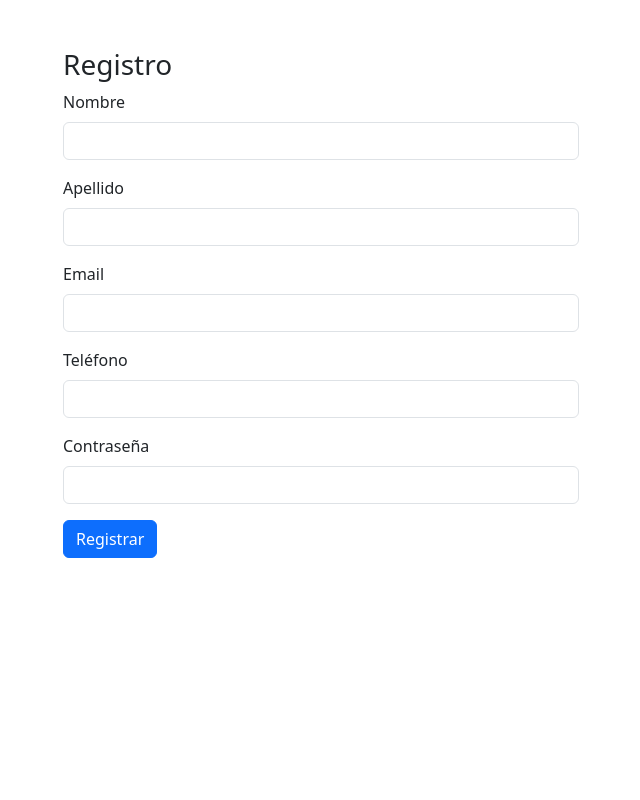
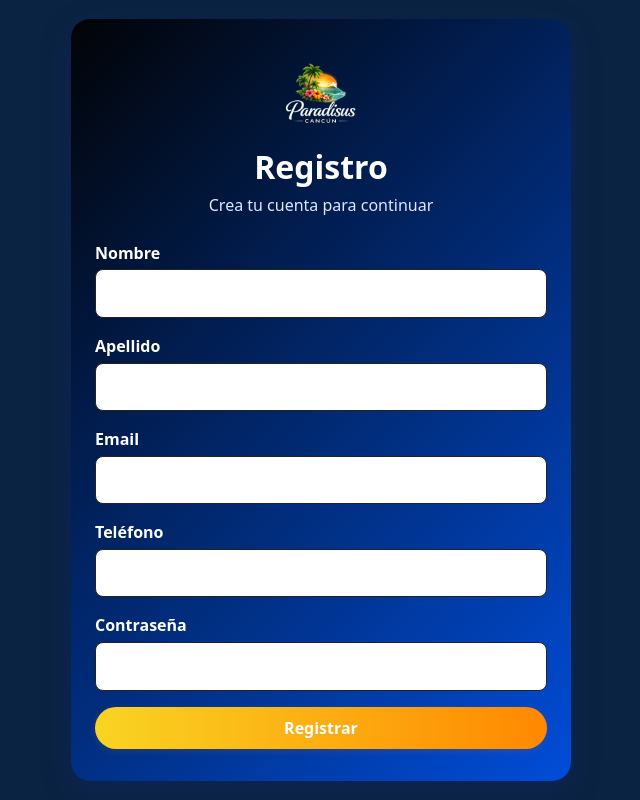
Before and after one commit to mateojaramillo1/Angularproyect, an Angular app: page /register in a window 1280 px wide. Shown: the whole page, without its empty margins (319-959 px from the left). Built offline with nearby package versions, Linux system fonts and the light colour scheme.

Commit message:
ajustes al fronted

```diff
--- a/src/app/formulariohabitacion/formulariohabitacion.component.css
+++ b/src/app/formulariohabitacion/formulariohabitacion.component.css
@@ -0,0 +1,113 @@
+.form-page-bg {
+	min-height: calc(100vh - 90px);
+	padding: 7rem 1rem 2rem;
+	display: flex;
+	justify-content: center;
+	background: #0a2342;
+}
+
+.form-card {
+	width: 100%;
+	max-width: 620px;
+	background: linear-gradient(135deg, #020305 0%, #004dd9 100%);
+	border-radius: 1.2rem;
+	box-shadow: 0 10px 30px rgba(31, 38, 135, 0.25);
+	padding: 2rem 1.5rem;
+	color: #fff;
+}
+
+.form-header {
+	text-align: center;
+	margin-bottom: 1.5rem;
+}
+
+.form-logo {
+	width: 90px;
+	margin-bottom: 0.5rem;
+}
+
+.form-header h2 {
+	margin: 0;
+	font-size: 2rem;
+	font-weight: 700;
+}
+
+.form-header p {
+	margin-top: 0.3rem;
+	margin-bottom: 0;
+	color: #e0e6ff;
+}
+
+.form-body {
+	width: 100%;
+}
+
+.form-input-group {
+	display: flex;
+	flex-direction: column;
+	margin-bottom: 1rem;
+}
+
+.form-input-group label {
+	margin-bottom: 0.3rem;
+	font-weight: 600;
+}
+
+.form-input {
+	width: 100%;
+	border: 1.5px solid #222;
+	border-radius: 8px;
+	padding: 0.7rem 1rem;
+	font-size: 1rem;
+	background: #fff;
+	color: #222;
+	outline: none;
+	transition: border 0.2s;
+}
+
+.form-input:focus {
+	border: 1.5px solid #0000ff;
+}
+
+.field-error {
+	margin-top: 0.25rem;
+	color: #ffd7d7;
+	font-size: 0.85rem;
+}
+
+.form-submit-btn {
+	width: 100%;
+	min-height: 42px;
+	font-size: 1rem;
+	font-weight: 700;
+	color: #fff;
+	background: linear-gradient(90deg, #f9d423 0%, #ff8800 100%);
+	border: none;
+	border-radius: 1000px;
+	box-shadow: 0 2px 8px rgba(255, 136, 0, 0.13);
+	cursor: pointer;
+	transition: background 0.2s;
+}
+
+.form-submit-btn:hover:not(:disabled) {
+	background: linear-gradient(90deg, #ff8800 0%, #f9d423 100%);
+}
+
+.form-submit-btn:disabled {
+	opacity: 0.8;
+	cursor: not-allowed;
+}
+
+.result-wrapper {
+	margin-top: 1rem;
+}
+
+@media (max-width: 768px) {
+	.form-page-bg {
+		padding-top: 6rem;
+	}
+
+	.form-header h2 {
+		font-size: 1.6rem;
+	}
+}
--- a/src/app/formulariohabitacion/formulariohabitacion.component.html
+++ b/src/app/formulariohabitacion/formulariohabitacion.component.html
@@ -1,62 +1,62 @@
 <app-menu></app-menu>
-<div class="container my-5">
-    <div class="row">
-        <div class="col-12 col-md-8">
-            <h2>Registro De Habitacion En El Sistema</h2>
-            <hr>
-            <form [formGroup]="formulario" (ngSubmit)="procesarDatos()">
+<div class="form-page-bg">
+    <div class="form-card">
+        <div class="form-header">
+            <img src="../../assets/LOGO.png" alt="Logo" class="form-logo">
+            <h2>Registro de Habitación</h2>
+            <p>Completa los datos para crear una nueva habitación</p>
+        </div>
 
-                <div class="mb-3">
-                    <label class="form-label">Nombre:</label>
-                    <input type="text" class="form-control" formControlName="nombre">
-                    <small class="text-danger" *ngIf="formulario.get('nombre')?.invalid && formulario.get('nombre')?.touched">
+        <form [formGroup]="formulario" (ngSubmit)="procesarDatos()" class="form-body">
+            <div class="form-input-group">
+                <label>Nombre</label>
+                <input type="text" class="form-input" formControlName="nombre">
+                <small class="field-error" *ngIf="formulario.get('nombre')?.invalid && formulario.get('nombre')?.touched">
                     El nombre es obligatorio (mínimo 3 caracteres).
                 </small>
             </div>
 
-                <div class="mb-3">
-                    <label class="form-label">Foto:</label>
-                    <input type="text" class="form-control" formControlName="foto">
-                    <small class="text-danger" *ngIf="formulario.get('foto')?.invalid && formulario.get('foto')?.touched">
+            <div class="form-input-group">
+                <label>Foto</label>
+                <input type="text" class="form-input" formControlName="foto">
+                <small class="field-error" *ngIf="formulario.get('foto')?.invalid && formulario.get('foto')?.touched">
                     La URL de la foto es obligatoria.
                 </small>
             </div>
 
-                <div class="mb-3">
-                    <label class="form-label">Descripcion:</label>
-                    <input type="text" class="form-control" formControlName="descripcion">
-                    <small class="text-danger" *ngIf="formulario.get('descripcion')?.invalid && formulario.get('descripcion')?.touched">
+            <div class="form-input-group">
+                <label>Descripción</label>
+                <input type="text" class="form-input" formControlName="descripcion">
+                <small class="field-error" *ngIf="formulario.get('descripcion')?.invalid && formulario.get('descripcion')?.touched">
                     La descripción es obligatoria (mínimo 10 caracteres).
                 </small>
             </div>
 
-                <div class="mb-3">
-                    <label class="form-label">Precio Noche:</label>
-                    <input type="number" class="form-control" formControlName="precio">
-                    <small class="text-danger" *ngIf="formulario.get('precio')?.invalid && formulario.get('precio')?.touched">
+            <div class="form-input-group">
+                <label>Precio Noche</label>
+                <input type="number" class="form-input" formControlName="precio">
+                <small class="field-error" *ngIf="formulario.get('precio')?.invalid && formulario.get('precio')?.touched">
                     El precio debe ser mayor a 0.
                 </small>
             </div>
-                <div class="mb-3">
-                    <label class="form-label">Numero De Personas:</label>
-                    <input type="number" class="form-control" formControlName="numeropersonas" min="1" max="20" step="1">
-                    <small class="text-danger" *ngIf="formulario.get('numeropersonas')?.invalid && formulario.get('numeropersonas')?.touched">
+
+            <div class="form-input-group">
+                <label>Número de Personas</label>
+                <input type="number" class="form-input" formControlName="numeropersonas" min="1" max="20" step="1">
+                <small class="field-error" *ngIf="formulario.get('numeropersonas')?.invalid && formulario.get('numeropersonas')?.touched">
                     El número de personas debe estar entre 1 y 20.
                 </small>
             </div>
-                <button type="submit" class="btn btn-primary w-100" [disabled]="cargandoRegistro">
+
+            <button type="submit" class="form-submit-btn" [disabled]="cargandoRegistro">
                 {{ cargandoRegistro ? 'Registrando...' : 'Registrar' }}
             </button>
 
-                <div class="mt-3" *ngIf="mensajeRegistro">
+            <div class="result-wrapper" *ngIf="mensajeRegistro">
                 <div class="alert" [ngClass]="registroExitoso ? 'alert-success' : 'alert-danger'">
                     {{ mensajeRegistro }}
                 </div>
             </div>
         </form>
     </div>
-        <div class="col-12 col-md-4 align-self-center">
-            <img src="" alt="" class="img-fluid w-100">
 </div>
-    </div>
-</div>
--- a/src/app/register/register.component.css
+++ b/src/app/register/register.component.css
@@ -1,2 +1,89 @@
-/* basic layout */
-.container { max-width: 540px; }
+.register-page-bg {
+	min-height: 100vh;
+	display: flex;
+	align-items: center;
+	justify-content: center;
+	background: #0a2342;
+	padding: 1rem;
+}
+
+.register-card {
+	width: 100%;
+	max-width: 500px;
+	background: linear-gradient(135deg, #020305 0%, #004dd9 100%);
+	border-radius: 1.2rem;
+	box-shadow: 0 10px 30px rgba(31, 38, 135, 0.25);
+	padding: 2rem 1.5rem;
+	color: #fff;
+}
+
+.register-header {
+	text-align: center;
+	margin-bottom: 1.5rem;
+}
+
+.register-logo {
+	width: 90px;
+	margin-bottom: 0.4rem;
+}
+
+.register-header h3 {
+	margin: 0;
+	font-size: 2rem;
+	font-weight: 700;
+}
+
+.register-header p {
+	margin-top: 0.4rem;
+	margin-bottom: 0;
+	color: #e0e6ff;
+}
+
+.register-form {
+	width: 100%;
+}
+
+.register-input-group {
+	display: flex;
+	flex-direction: column;
+	margin-bottom: 1rem;
+}
+
+.register-input-group label {
+	margin-bottom: 0.3rem;
+	font-weight: 600;
+}
+
+.register-input {
+	width: 100%;
+	border: 1.5px solid #222;
+	border-radius: 8px;
+	padding: 0.7rem 1rem;
+	font-size: 1rem;
+	background: #fff;
+	color: #222;
+	outline: none;
+	transition: border 0.2s;
+}
+
+.register-input:focus {
+	border: 1.5px solid #0000ff;
+}
+
+.register-submit-btn {
+	width: 100%;
+	min-height: 42px;
+	font-size: 1rem;
+	font-weight: 700;
+	color: #fff;
+	background: linear-gradient(90deg, #f9d423 0%, #ff8800 100%);
+	border: none;
+	border-radius: 1000px;
+	box-shadow: 0 2px 8px rgba(255, 136, 0, 0.13);
+	cursor: pointer;
+	transition: background 0.2s;
+}
+
+.register-submit-btn:hover {
+	background: linear-gradient(90deg, #ff8800 0%, #f9d423 100%);
+}
--- a/src/app/register/register.component.html
+++ b/src/app/register/register.component.html
@@ -1,27 +1,35 @@
-<div class="container mt-5">
+<div class="register-page-bg">
+  <div class="register-card">
+    <div class="register-header">
+      <img src="../../assets/LOGO.png" alt="Logo" class="register-logo">
       <h3>Registro</h3>
-  <form [formGroup]="form" (ngSubmit)="submit()">
-    <div class="mb-3">
-      <label class="form-label">Nombre</label>
-      <input class="form-control" formControlName="nombre" />
+      <p>Crea tu cuenta para continuar</p>
     </div>
-    <div class="mb-3">
-      <label class="form-label">Apellido</label>
-      <input class="form-control" formControlName="apellido" />
+
+    <form [formGroup]="form" (ngSubmit)="submit()" class="register-form">
+      <div class="register-input-group">
+        <label>Nombre</label>
+        <input class="register-input" formControlName="nombre" />
       </div>
-    <div class="mb-3">
-      <label class="form-label">Email</label>
-      <input class="form-control" formControlName="email" />
+      <div class="register-input-group">
+        <label>Apellido</label>
+        <input class="register-input" formControlName="apellido" />
       </div>
-    <div class="mb-3">
-      <label class="form-label">Teléfono</label>
-      <input class="form-control" formControlName="telefono" />
+      <div class="register-input-group">
+        <label>Email</label>
+        <input class="register-input" formControlName="email" />
       </div>
-    <div class="mb-3">
-      <label class="form-label">Contraseña</label>
-      <input type="password" class="form-control" formControlName="password" />
+      <div class="register-input-group">
+        <label>Teléfono</label>
+        <input class="register-input" formControlName="telefono" />
       </div>
+      <div class="register-input-group">
+        <label>Contraseña</label>
+        <input type="password" class="register-input" formControlName="password" />
+      </div>
+
       <div *ngIf="error" class="alert alert-danger">{{ error }}</div>
-    <button class="btn btn-primary" type="submit">Registrar</button>
+      <button class="register-submit-btn" type="submit">Registrar</button>
     </form>
   </div>
+</div>
```
Lines whose indentation alone changed are shown as unchanged.
